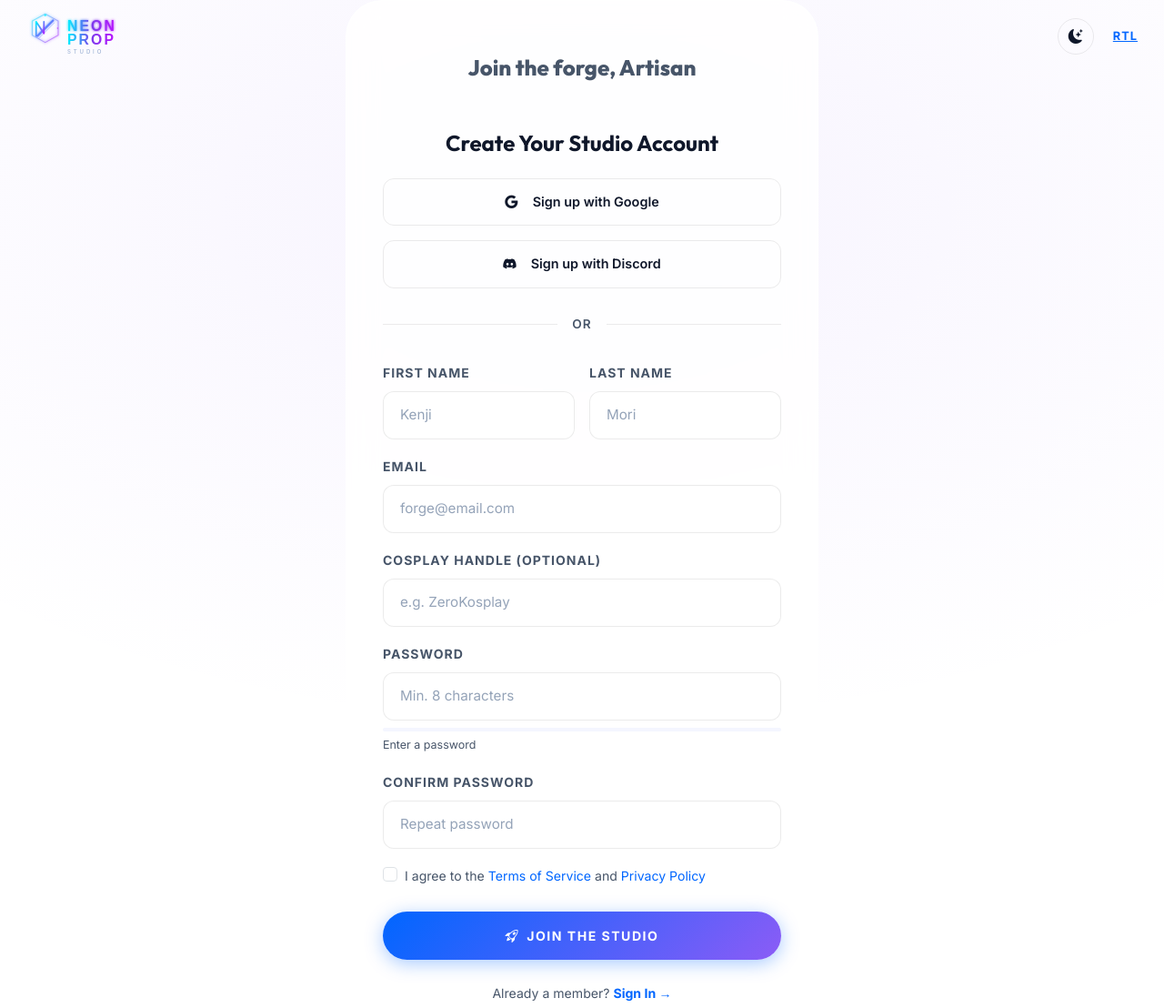
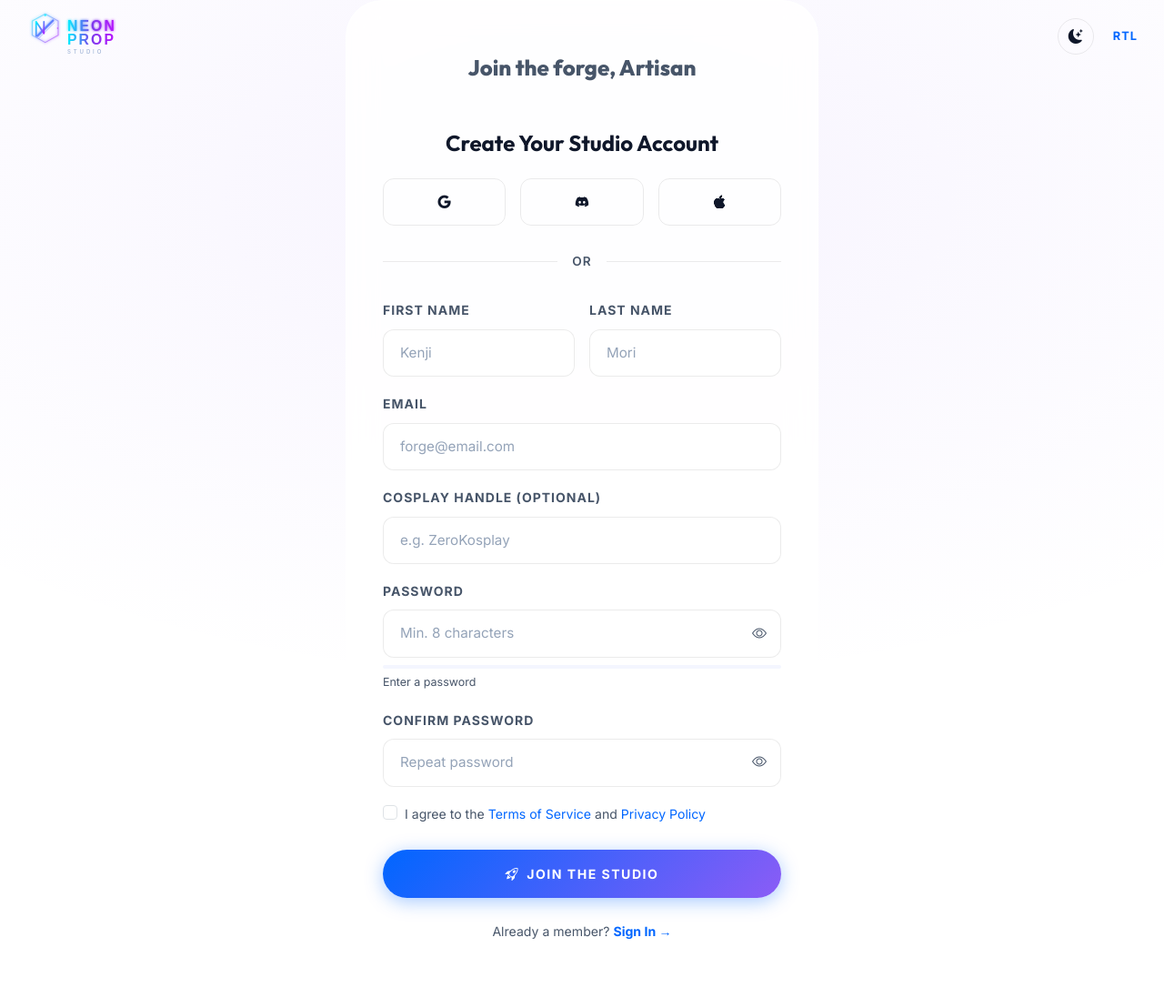
Before and after one commit to sivanikadev-SD/cosplay_and_props, a plain HTML site: page pages/signup.html in a window 1280 px wide. Shown: the whole page at 91% size. After the commit the page ends 1085 px from the top, so only its background shows below. Drawn offline with nearby package versions, Linux system fonts and the light colour scheme.

Commit message:
first commit

```diff
--- a/assets/css/style.css
+++ b/assets/css/style.css
@@ -483,6 +483,7 @@ a { text-decoration: none; color: inherit; transition: var(--transition-fast); }
     color: var(--text-main) !important;
     transition: var(--transition-fast);
     font-size: 0.95rem;
+    width: 100%;
 }
 .form-control-premium:focus {
     box-shadow: 0 0 0 3px var(--primary-glow) !important;
--- a/assets/js/auth.js
+++ b/assets/js/auth.js
@@ -4,6 +4,28 @@
  */
 
 document.addEventListener('DOMContentLoaded', () => {
+    // 0. Toggle Password Visibility
+    const togglePasswordBtns = document.querySelectorAll('.toggle-password');
+    togglePasswordBtns.forEach(btn => {
+        btn.addEventListener('click', function() {
+            const targetId = this.getAttribute('data-target');
+            const targetInput = document.getElementById(targetId);
+            const icon = this.querySelector('.toggle-password-icon');
+
+            if (targetInput && icon) {
+                if (targetInput.type === 'password') {
+                    targetInput.type = 'text';
+                    icon.classList.remove('bi-eye');
+                    icon.classList.add('bi-eye-slash');
+                } else {
+                    targetInput.type = 'password';
+                    icon.classList.remove('bi-eye-slash');
+                    icon.classList.add('bi-eye');
+                }
+            }
+        });
+    });
+
     // 1. Toast Initialization
     const toastEl = document.getElementById('authToast');
     const toastMsg = document.getElementById('toastMessage');
--- a/pages/signup.html
+++ b/pages/signup.html
@@ -112,7 +112,7 @@
                 <button id="theme-toggle" class="btn btn-theme-toggle" aria-label="Toggle Theme"><i
                         class="bi bi-sun-fill"></i></button>
                 <button id="rtl-toggle" class="btn btn-link text-neon fw-bold px-1"
-                    style="font-size:.8rem;letter-spacing:1px;" aria-label="Toggle RTL">RTL</button>
+                    style="font-size:.8rem;letter-spacing:1px; text-decoration: none;" aria-label="Toggle RTL">RTL</button>
             </div>
         </div>
     </nav>
@@ -128,12 +128,17 @@
                 Studio Account</h1>
 
             <!-- Social -->
-            <button class="btn-social mb-3 d-flex align-items-center justify-content-center gap-3">
-                <i class="bi bi-google"></i> Sign up with Google
+             <div style="display: flex; gap: 1rem; justify-content: center;">
+            <button class="btn-social d-flex align-items-center justify-content-center gap-3">
+                <i class="bi bi-google"></i>
             </button>
             <button class="btn-social d-flex align-items-center justify-content-center gap-3">
-                <i class="bi bi-discord"></i> Sign up with Discord
+                <i class="bi bi-discord"></i>
             </button>
+            <button class="btn-social d-flex align-items-center justify-content-center gap-3">
+                <i class="bi bi-apple"></i>
+            </button>
+        </div>
 
             <div class="divider-or">or</div>
 
@@ -167,8 +172,13 @@
                     <div class="col-12">
                         <label class="form-label fw-bold small text-muted"
                             style="text-transform:uppercase;letter-spacing:1px;">Password</label>
-                        <input type="password" class="form-control form-control-premium" id="signupPassword"
-                            placeholder="Min. 8 characters" minlength="8" required autocomplete="new-password">
+                        <div class="position-relative">
+                            <input type="password" class="form-control form-control-premium pe-5" id="signupPassword"
+                                placeholder="Min. 8 characters" minlength="8" required autocomplete="new-password">
+                            <span class="position-absolute top-50 end-0 translate-middle-y me-3 toggle-password" data-target="signupPassword" style="cursor: pointer; color: var(--text-muted); z-index: 10;">
+                                <i class="bi bi-eye toggle-password-icon"></i>
+                            </span>
+                        </div>
                         <div class="pwd-strength mt-2">
                             <div class="pwd-bar" id="pwdBar"></div>
                         </div>
@@ -178,8 +188,13 @@
                     <div class="col-12">
                         <label class="form-label fw-bold small text-muted"
                             style="text-transform:uppercase;letter-spacing:1px;">Confirm Password</label>
-                        <input type="password" class="form-control form-control-premium" id="signupConfirm"
-                            placeholder="Repeat password" required autocomplete="new-password">
+                        <div class="position-relative">
+                            <input type="password" class="form-control form-control-premium pe-5" id="signupConfirm"
+                                placeholder="Repeat password" required autocomplete="new-password">
+                            <span class="position-absolute top-50 end-0 translate-middle-y me-3 toggle-password" data-target="signupConfirm" style="cursor: pointer; color: var(--text-muted); z-index: 10;">
+                                <i class="bi bi-eye toggle-password-icon"></i>
+                            </span>
+                        </div>
                     </div>
                     <div class="col-12">
                         <div class="form-check">
```
Also changed, not shown: home2.html (+1 -1 lines), pages/login.html (+16 -7 lines).
